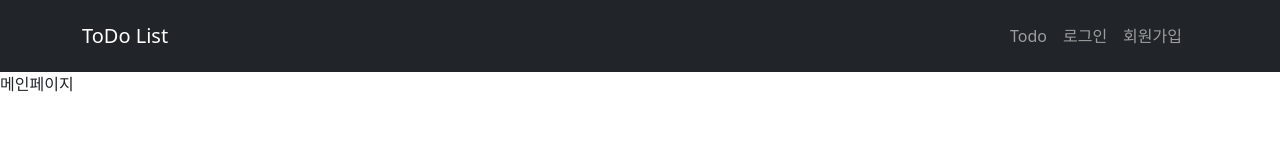
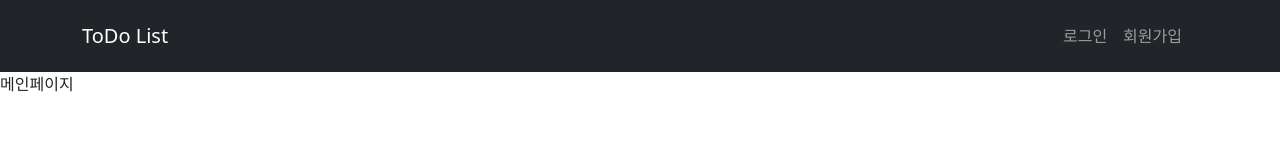
Before and after one commit to junny1995/wanted-pre-onboarding-frontend, a React (Create React App) app: page / in a window 1280 px wide. Shown: the top 160 px of the page. Built offline with nearby package versions, Linux system fonts and the light colour scheme.

Commit message:
feat: 로그인에 따른 헤더 변경 추가

```diff
--- a/src/Component/Header.js
+++ b/src/Component/Header.js
@@ -1,18 +1,40 @@
+import { useContext } from "react";
 import Container from "react-bootstrap/Container";
 import Nav from "react-bootstrap/Nav";
 import Navbar from "react-bootstrap/Navbar";
 import { useNavigate } from "react-router-dom";
+import AuthContext from "../store/AuthContext";
 
 function Header() {
+  // useNavigate
   const navigate = useNavigate();
+
+  // useContext 관련 로그인 확인
+  const authCtx = useContext(AuthContext);
+  const isLoggedIn = authCtx.isLoggedIn;
+
+  // 로그아웃 함수
+  const signoutHandler = () => {
+    authCtx.logout();
+    navigate("/");
+  };
+
   return (
     <Navbar bg="dark" variant="dark">
       <Container>
         <Navbar.Brand onClick={() => navigate("/")}>ToDo List</Navbar.Brand>
         <Nav className="p-2">
-          <Nav.Link onClick={() => navigate("/todo")}>Todo</Nav.Link>
-          <Nav.Link onClick={() => navigate("/signin")}>로그인</Nav.Link>
-          <Nav.Link onClick={() => navigate("/signup")}>회원가입</Nav.Link>
+          {!isLoggedIn ? (
+            <>
+              <Nav.Link onClick={() => navigate("/signin")}>로그인</Nav.Link>
+              <Nav.Link onClick={() => navigate("/signup")}>회원가입</Nav.Link>
+            </>
+          ) : (
+            <>
+              <Nav.Link onClick={() => navigate("/todo")}>Todo</Nav.Link>
+              <Nav.Link onClick={signoutHandler}>로그아웃</Nav.Link>
+            </>
+          )}
         </Nav>
       </Container>
     </Navbar>
```
